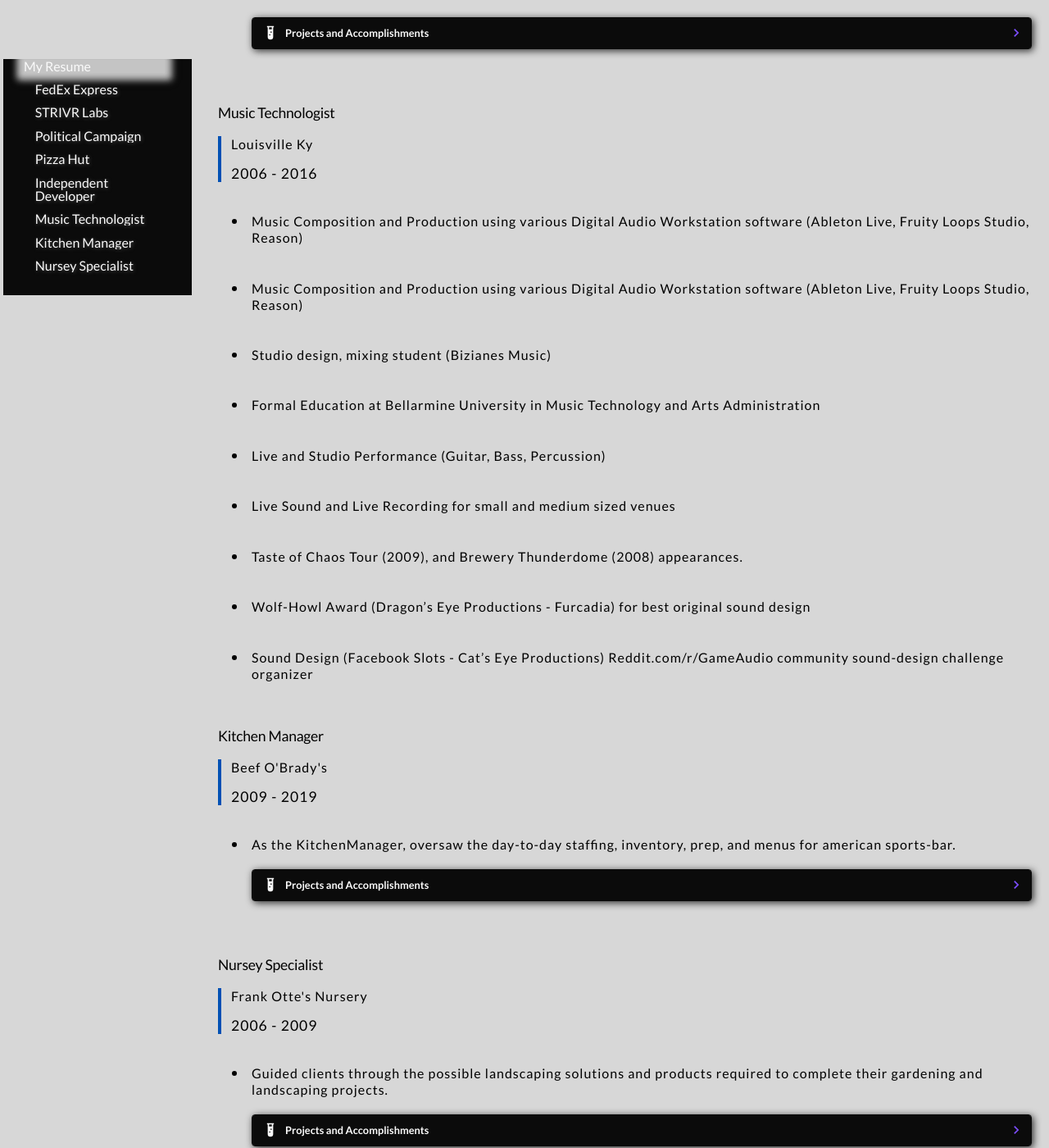
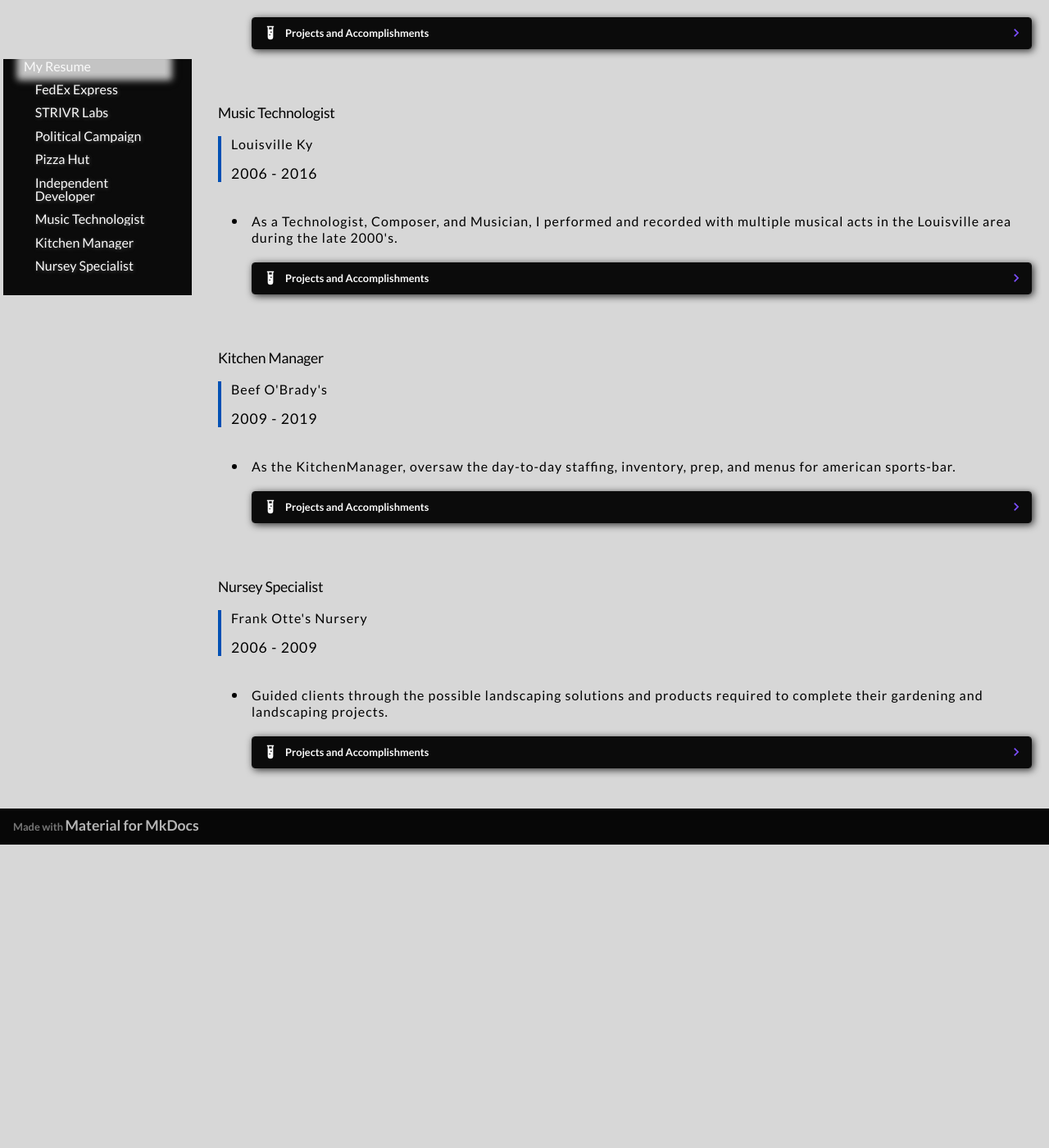
Before and after one commit to cloudymax/CloudyDevDotNet, an MkDocs documentation site: the page built from docs/resume.md, in a window 1280 px wide and 1400 px high, scrolled down 2702 px. Shown: the whole window at 82% size. Built offline with MkDocs 1.6.1 and Material for MkDocs 9.7.7, drawn with Linux system fonts in a browser that asks for light colours; after the commit the page ends 3732 px from its top, so only the background shows below that.

Commit message:
adding music experience

```diff
--- /dev/null
+++ b/docs/images/clean_memes/meta/lick-the-boot.yaml
@@ -0,0 +1,5 @@
+---
+lick-the-boot:
+  category:
+  context:
+  alt_text: "A reaction meme in the absurdist style, word-art of various colors, fonts and sizes are pasted across the image. In the background are smaller pictures of peolpe holding, eating, or licking boots in cartoons, movies, and stock photography. The meme text reads "Damn Son, you were only supposed to lick the boot. not make a whole meal out of it!""
--- a/docs/resume.md
+++ b/docs/resume.md
@@ -398,26 +398,49 @@ I then took over the duties of the former Principal Software Engineer and was ta
 >
 > __2006 - 2016__
 
+- As a Technologist, Composer, and Musician, I performed and recorded with multiple musical acts in the Louisville area during the late 2000's.
 
-- Music Composition and Production using various Digital Audio Workstation software (Ableton Live, Fruity Loops Studio, Reason)
+    ??? Example "Projects and Accomplishments"
 
-- Music Composition and Production using various Digital Audio Workstation software (Ableton Live, Fruity Loops Studio, Reason)
+        - <b>Music Composition and Production</b>
 
-- Studio design, mixing student (Bizianes Music)
+            (Ableton Live, Fruity Loops Studio, Reason)
 
-- Formal Education at Bellarmine University in Music Technology and Arts Administration
+            > Used Digital Audio Workstation software, VSTs, audio interfaces and a host of other equipment to record, level and mix client performances in live or studio environments.
 
-- Live and Studio Performance (Guitar, Bass, Percussion)
+        - <b>Studio design, mixing</b>
 
-- Live Sound and Live Recording for small and medium sized venues
+            Student (Bizianes Music)
 
-- Taste of Chaos Tour (2009), and Brewery Thunderdome (2008) appearances.
+            > Learned studio construction and operation at Biazianes Music Studio as part of Music Technology studies.
 
-- Wolf-Howl Award (Dragon’s Eye Productions - Furcadia) for best original sound design
+        - <b>Live and Studio Performance</b>
 
-- Sound Design (Facebook Slots - Cat’s Eye Productions)
-Reddit.com/r/GameAudio community sound-design challenge organizer
+            (Guitar, Bass, Percussion)
 
+            > Performed and recorded with multiple acts in the Louisville, KY area.
+
+        - <b>Live Sound and Live Recording</b>
+
+            > Provided equipment setup and recording services for local musical and cultural events in Louisville, Ky as a part of student and professional organizations.
+
+        - <b>Taste of Chaos Tour and Brewery Thunderdome appearances</b>
+
+            (2009 - AFTS - Guitarist/Composer)
+
+        - <b>Wolf-Howl Award</b>
+
+            "Best Original Sound Design"
+
+            > (Dragon’s Eye Productions - Furcadia) [Listen on Soundcloud](https://soundcloud.com/deserializeme/halloween-rpg-music)
+
+        - <b>Sound Design and Composition</b>
+
+            (Facebook Slots - Cat’s Eye Productions) [Listen on Soundcloud](https://soundcloud.com/deserializeme/freespin)
+
+        - <b>Reddit.com/r/GameAudio</b>
+
+            community sound-design challenge organizer
 
 
 ### __Kitchen Manager__
```
Also changed, not shown: docs/images/clean_memes/images/lick-the-boot.jpeg (added).
